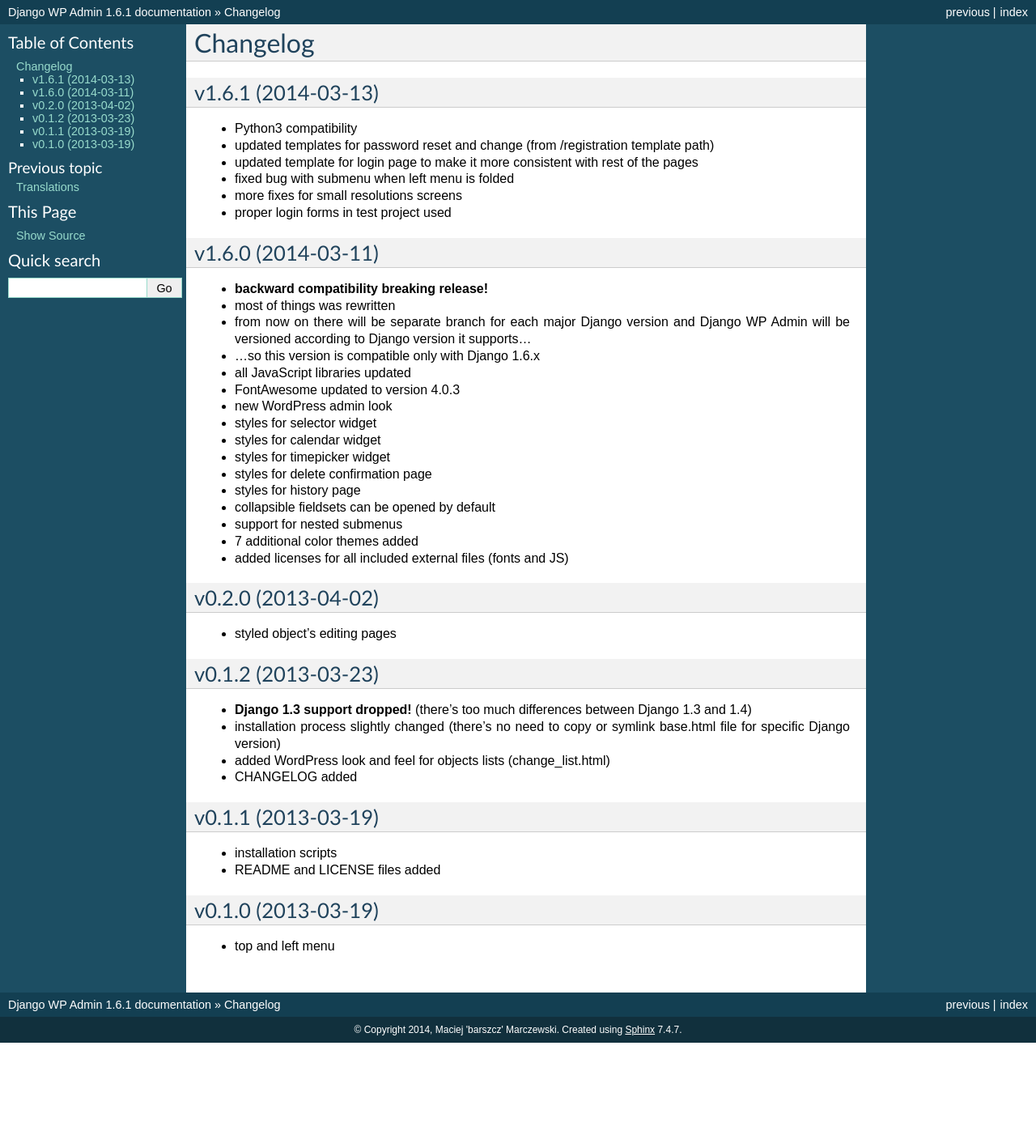
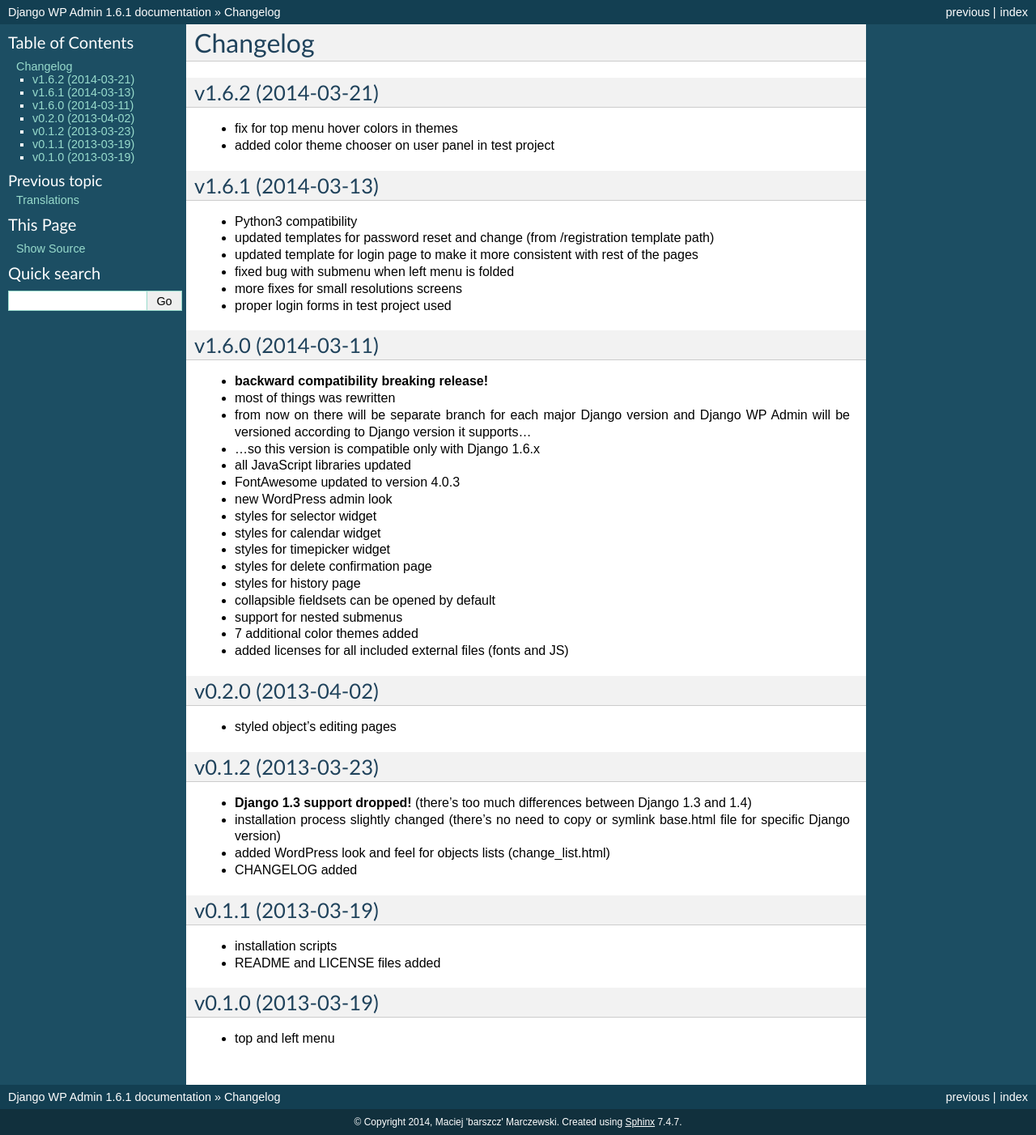
Before and after one commit to barszczmm/django-wpadmin, a Sphinx documentation site: the page built from docs/changelog.rst, in a window 1280 px wide. Shown: the whole page at 81% size. Built offline with Sphinx 7.4.7, drawn with Linux system fonts in a browser that asks for light colours; the version number could not be read and is left out; before the commit the page ends 1288 px from its top, so only the background shows below that.

Commit message:
changelog updated

```diff
--- a/docs/changelog.rst
+++ b/docs/changelog.rst
@@ -1,5 +1,12 @@
 Changelog
 ---------
+
+
+v1.6.2 (2014-03-21)
+~~~~~~~~~~~~~~~~~~~
+
+* fix for top menu hover colors in themes
+* added color theme chooser on user panel in test project
 
 
 v1.6.1 (2014-03-13)
```
